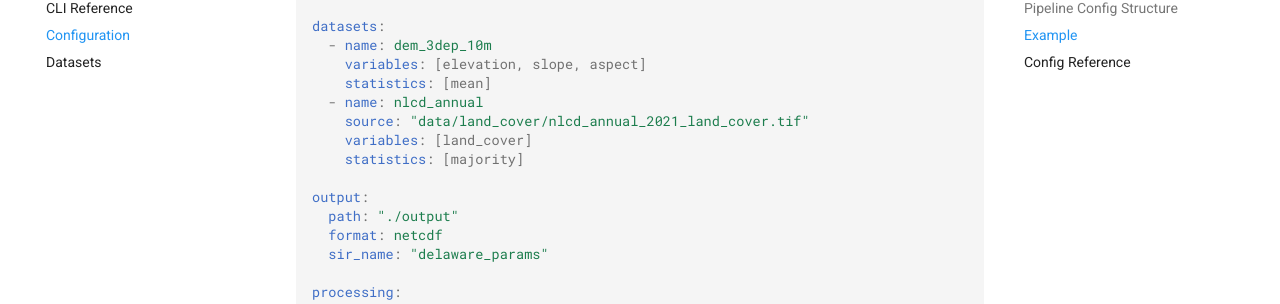
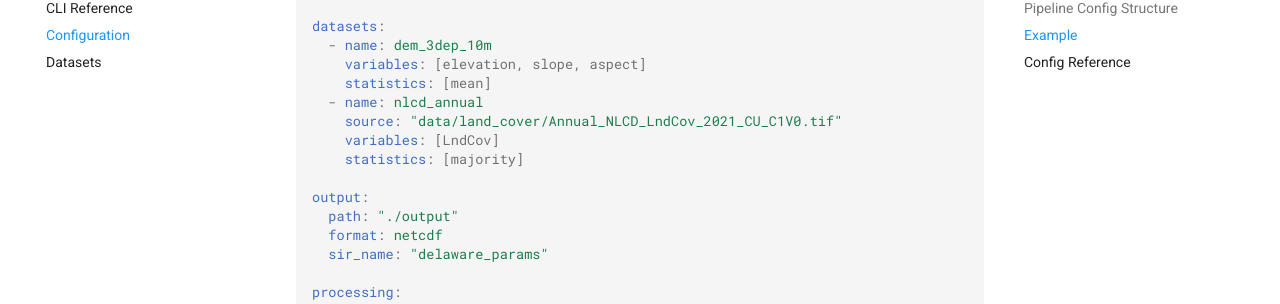
Before and after one commit to rmcd-mscb/hydro-param, an MkDocs documentation site: the page built from docs/user-guide/configuration.md, in a window 1280 px wide and 900 px high, scrolled down 654 px. Shown: the part 148-452 px from the top of the window. Built offline with MkDocs 1.6.1 and Material for MkDocs 9.7.7, drawn with Linux system fonts in a browser that asks for light colours; comment, search, counter and statistics services are not loaded.

Commit message:
docs: fix review comments — correct nlcd_annual variable names and pre-commit command
- contributing.md: fix `pixi run -e dev pre-commit install` → `pixi run -e dev pre-commit`
  (the pixi task already runs `pre-commit run --all-files`, not `install`)
- datasets.md: fix `--variables land_cover` → `--variables LndCov` to match registry
- configuration.md: fix nlcd_annual source filename and variable to match registry

Co-Authored-By: Claude Opus 4.6 <noreply@anthropic.com>

```diff
--- a/docs/user-guide/configuration.md
+++ b/docs/user-guide/configuration.md
@@ -29,8 +29,8 @@ datasets:
     variables: [elevation, slope, aspect]
     statistics: [mean]
   - name: nlcd_annual
-    source: "data/land_cover/nlcd_annual_2021_land_cover.tif"
-    variables: [land_cover]
+    source: "data/land_cover/Annual_NLCD_LndCov_2021_CU_C1V0.tif"
+    variables: [LndCov]
     statistics: [majority]
 
 output:
```
Also changed, not shown: docs/contributing.md (+1 -1 lines), docs/user-guide/datasets.md (+1 -1 lines).
